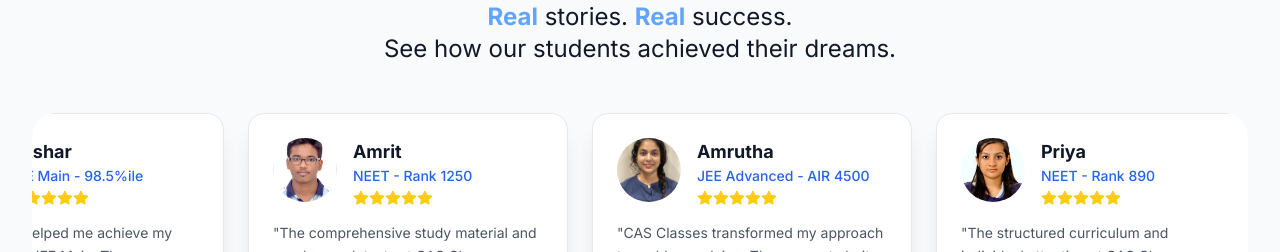
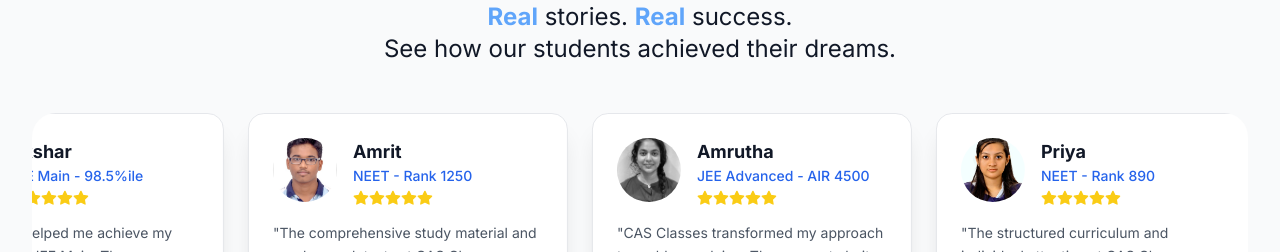
Before and after one commit to 03abhi/cas, a React (Vite) app: page / in a window 1280 px wide. Shown: the part 2100-2352 px from the top of the page. Built offline with nearby package versions, Linux system fonts and the light colour scheme.

Commit message:
Fix Amrit and Amrutha photo paths - move amrit.jpeg to public directory and fix file extension references

```diff
--- a/src/components/StudentFeedback.tsx
+++ b/src/components/StudentFeedback.tsx
@@ -26,7 +26,7 @@ const StudentFeedback: React.FC = () => {
       id: 3,
       name: "Amrutha",
       exam: "JEE Advanced - AIR 4500",
-      image: "/amrutha.jpg",
+      image: "/amrutha.jpeg",
       feedback: "CAS Classes transformed my approach to problem-solving. The concept clarity sessions and practice tests were instrumental in my JEE Advanced success. Highly recommended for serious aspirants.",
       rating: 5
     },
```
Also changed, not shown: public/amrit.jpeg (renamed from amrit.jpeg).
